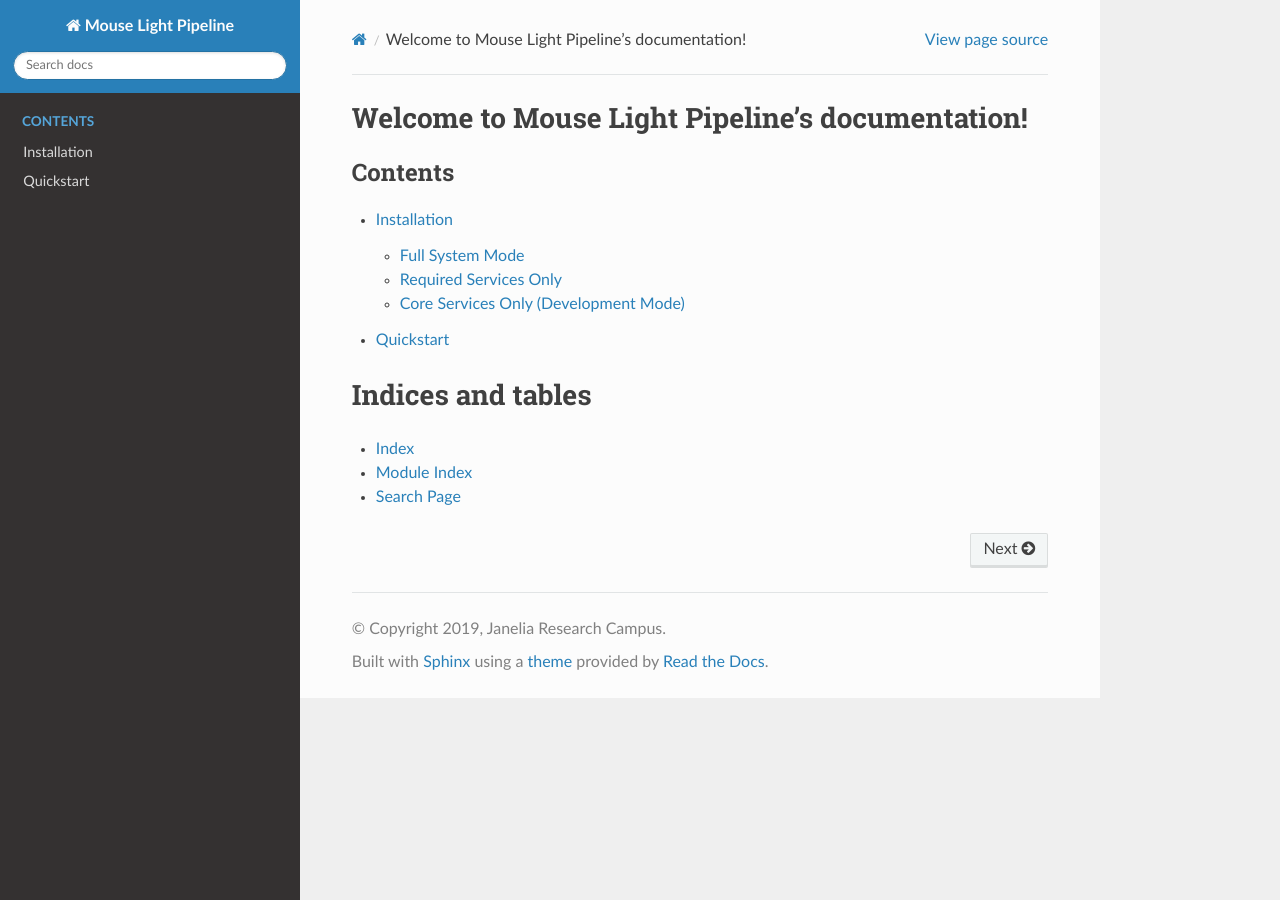
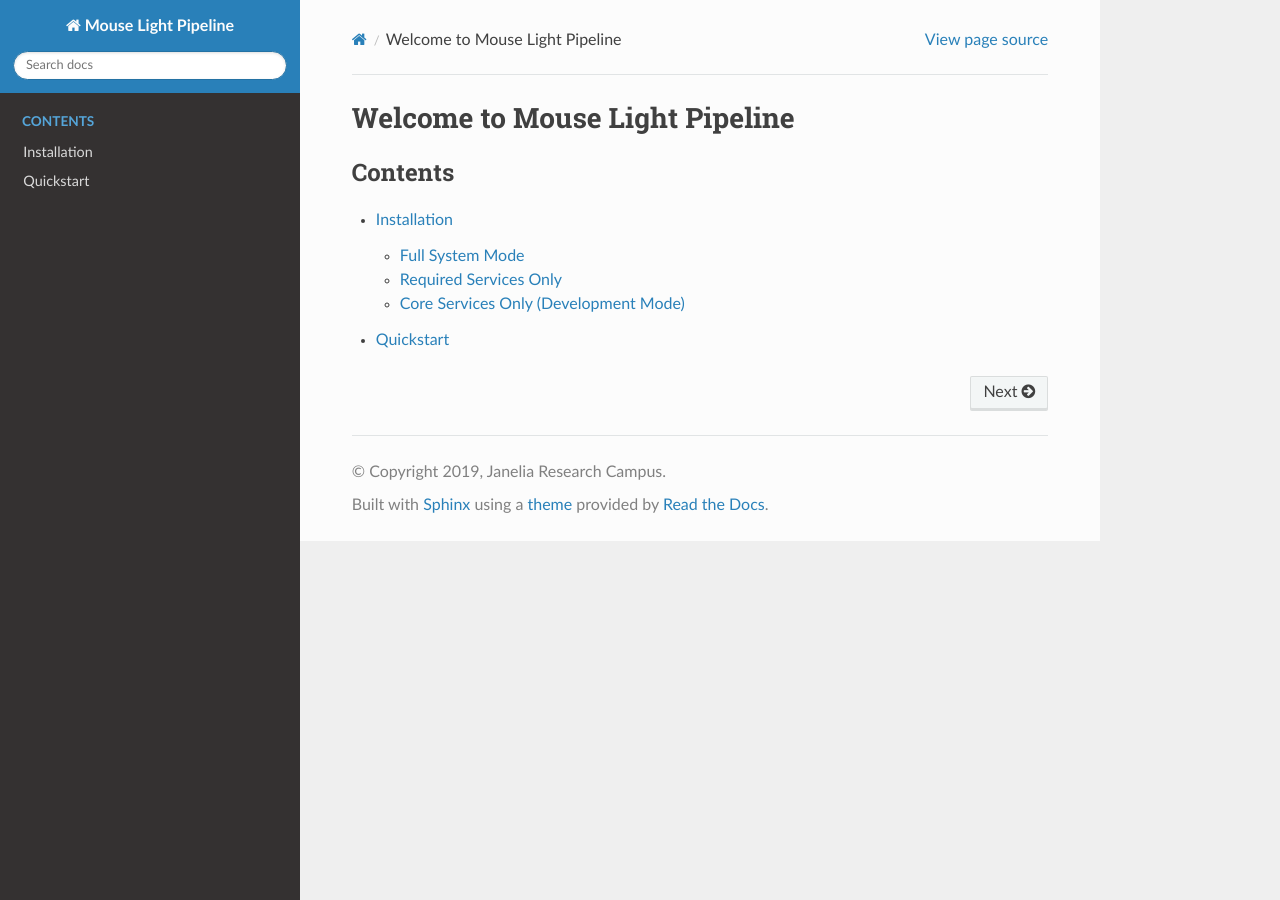
Before and after one commit to MouseLightPipeline/mouselightpipeline.github.io, a Sphinx documentation site: the page built from source/index.rst, in a window 1280 px wide. Built offline with Sphinx 7.4.7 and the Read the Docs theme 2.0.0, drawn with Linux system fonts in a browser that asks for light colours.

Commit message:
Clean up main index.

```diff
--- a/source/index.rst
+++ b/source/index.rst
@@ -3,7 +3,7 @@
    You can adapt this file completely to your liking, but it should at least
    contain the root `toctree` directive.
 
-Welcome to Mouse Light Pipeline's documentation!
+Welcome to Mouse Light Pipeline
 ================================================
 
 .. toctree::
@@ -12,12 +12,3 @@ Welcome to Mouse Light Pipeline's documentation!
 
    usage/installation
    usage/quickstart
-
-
-
-Indices and tables
-==================
-
-* :ref:`genindex`
-* :ref:`modindex`
-* :ref:`search`
```
